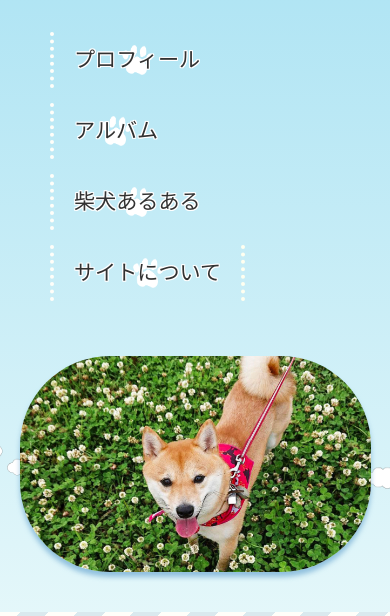
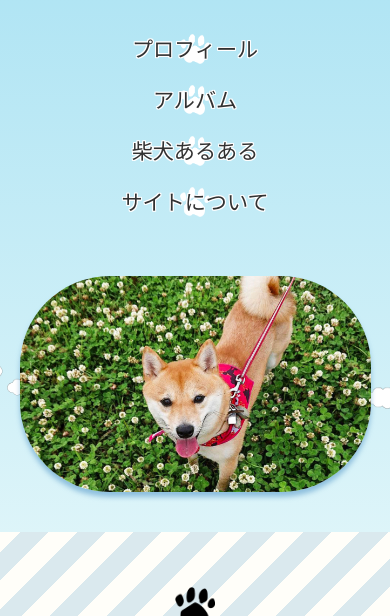
Before and after one commit to harukakii/harukakii.github.io, a plain HTML site: page index.html in a window 390 px wide. Shown: the part 96-712 px from the top of the page. Drawn offline with nearby package versions, Linux system fonts and the light colour scheme; some packages are replaced by stand-ins of ours.

Commit message:
Update style.css

```diff
--- a/style.css
+++ b/style.css
@@ -561,15 +561,13 @@ footer ul li:hover{
 @media screen and (max-width: 780px){
   /* ここに780px以下向けのスタイルを記述 */
 .header li{
- /* display: block;
- border-style: none; */
-  display: inline-flex;
-  display: -webkit-inline-flex;
-  flex-wrap: wrap;
-  -webkit-justify-content: center;
-  justify-content: center;
+ display: block;
+ border-style: none;
 }
 
+.footer__nav li{
+ display: block;
+}
 
 
 }
```
